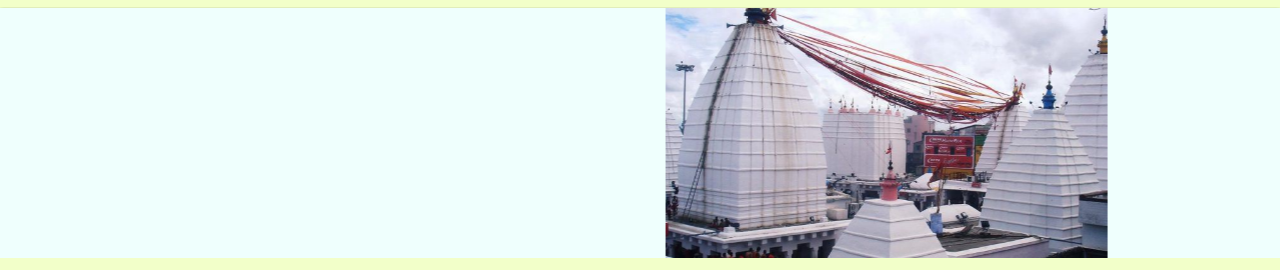
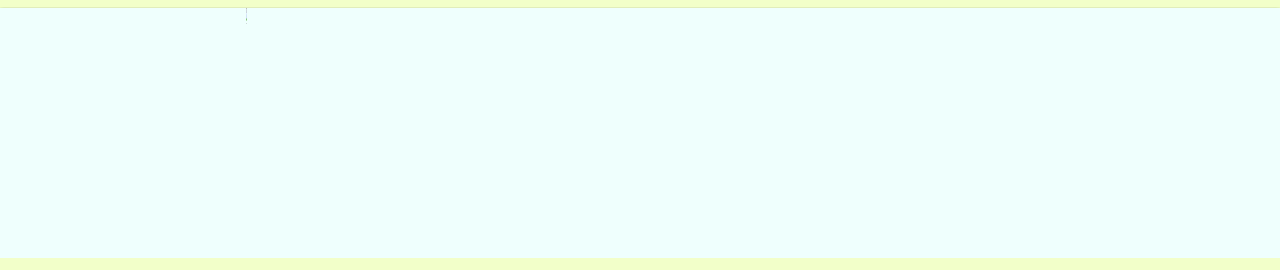
Before and after one commit to ShivNandanSingh/Sanskriti_Dharohar, a plain HTML site: page Shiv/jharkhand_all_temples/baidyanath_dham.html in a window 1280 px wide. Shown: the part 53-323 px from the top of the page. Drawn offline with nearby package versions, Linux system fonts and the light colour scheme; files whose address does not match are found by name.

Commit message:
Update baidyanath_dham.html

```diff
--- a/Shiv/jharkhand_all_temples/baidyanath_dham.html
+++ b/Shiv/jharkhand_all_temples/baidyanath_dham.html
@@ -48,9 +48,9 @@
   <section class="slider-section"></section>
     <div class="carousel">
       <div class="slides">
-        <img src="baidyanath_dham.jpg" alt="Image 1">
+        <img src="" alt="Image 1">
         <img src="chhinnamasta_pic.jpeg" alt="Image 2">
-        <img src="baidyanath_dham.jpg" alt="Image 3">
+
       </div>
     </div>
   </section>
```
